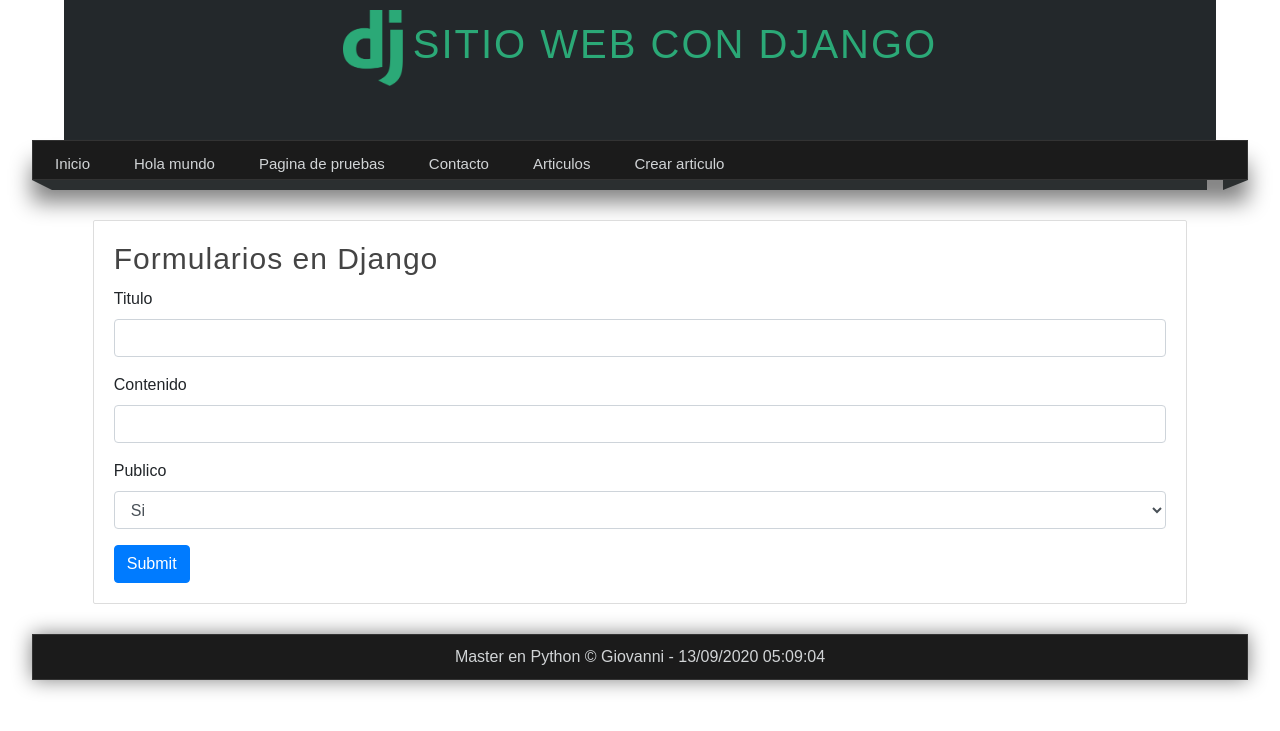
After one commit to jonanv/firstapp_django, a Django app: page /create-article/ in a window 1280 px wide. The commit adds this page. Shown: the top 731 px of the page. Run offline with Django 3.2, Linux system fonts and the light colour scheme; some libraries are stand-ins or nearby versions.

Commit message:
Se crea vista para guardar articulo y metodos en el view.py

```diff
--- a/firstapp_django/urls.py
+++ b/firstapp_django/urls.py
@@ -35,4 +35,6 @@ urlpatterns = [
     path('editar-articulo/<int:id>', views.editar_articulo, name="editar_articulo"),
     path('articulos/', views.articulos, name="articulos"),
     path('borrar_articulo/<int:id>', views.borrar_articulo, name="borrar_articulo"),
+    path('save-article/', views.save_article, name="save"),
+    path('create-article/', views.create_article, name="create"),
 ]
--- /dev/null
+++ b/miapp/templates/create_article.html
@@ -0,0 +1,29 @@
+{% extends 'layout.html' %}
+
+{% block title %}
+    Formularios en Django
+{% endblock title %}
+
+{% block content %}
+    <h1 class="title">Formularios en Django</h1>
+
+    <form action="{% url 'save' %}" method="GET" autocomplete="off">
+        <div class="form-group">
+            <label for="titulo">Titulo</label>
+            <input type="text" class="form-control">
+        </div>
+        <div class="form-group">
+            <label for="content">Contenido</label>
+            <input type="text" class="form-control">
+        </div>
+        <div class="form-group">
+            <label for="content">Publico</label>
+            <select class="form-control">
+                <option value="True">Si</option>
+                <option value="False">No</option>
+            </select>
+        </div>
+        <button type="submit" class="btn btn-primary">Submit</button>
+    </form>
+
+{% endblock content %}
--- a/miapp/templates/layout.html
+++ b/miapp/templates/layout.html
@@ -12,6 +12,7 @@
     </title>
 
     <link rel="stylesheet" href="{% static 'css/style.css' %}">
+    <link rel="stylesheet" href="https://stackpath.bootstrapcdn.com/bootstrap/4.5.2/css/bootstrap.min.css">
 </head>
 
 <body>
@@ -41,6 +42,9 @@
             <li>
                 <a href="{% url 'articulos' %}">Articulos</a>
             </li>
+            <li>
+                <a href="{% url 'create' %}">Crear articulo</a>
+            </li>
         </ul>
     </nav>
 
@@ -63,6 +67,9 @@
         Master en Python &copy; Giovanni - {% now "d/m/Y h:m:s" %}
     </footer>
 
+    <script src="https://code.jquery.com/jquery-3.5.1.slim.min.js"></script>
+    <script src="https://cdn.jsdelivr.net/npm/popper.js@1.16.1/dist/umd/popper.min.js"></script>
+    <script src="https://stackpath.bootstrapcdn.com/bootstrap/4.5.2/js/bootstrap.min.js"></script>
 </body>
 
 </html>
--- a/miapp/views.py
+++ b/miapp/views.py
@@ -87,6 +87,21 @@ def crear_articulo(request, title, content, public):
 
     return HttpResponse(f"Articulo creado: { articulo.title } - { articulo.content }")
 
+# Metodo save article
+def save_article(request, title, content, public):
+    articulo = Article(
+        title = title,
+        content = content,
+        public = public
+    )
+    articulo.save()
+
+    return HttpResponse(f"Articulo creado: { articulo.title } - { articulo.content }")
+
+# Metodo create article
+def create_article(request):
+    return render(request, 'create_article.html')
+
 # Metodo de la vista articulo
 def articulo(request):
     try:
```
